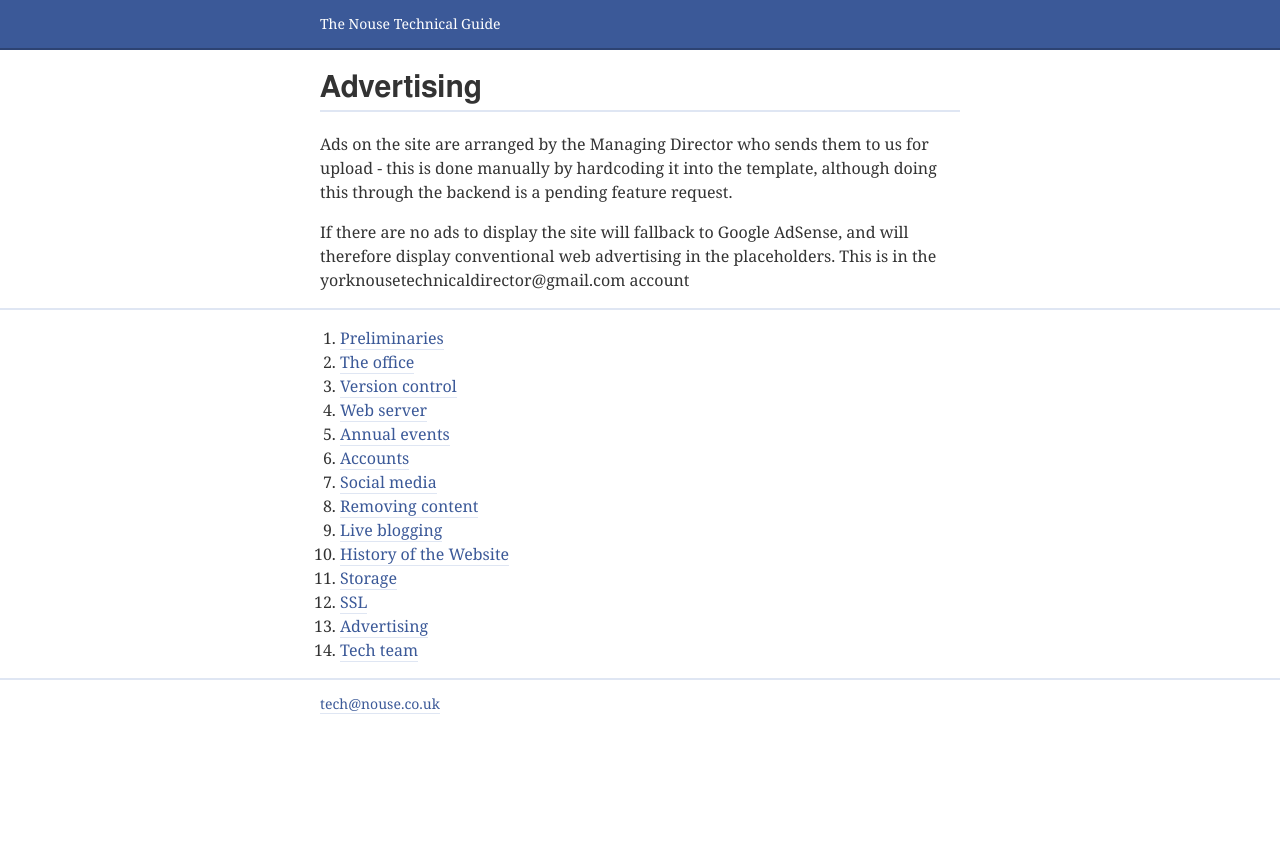
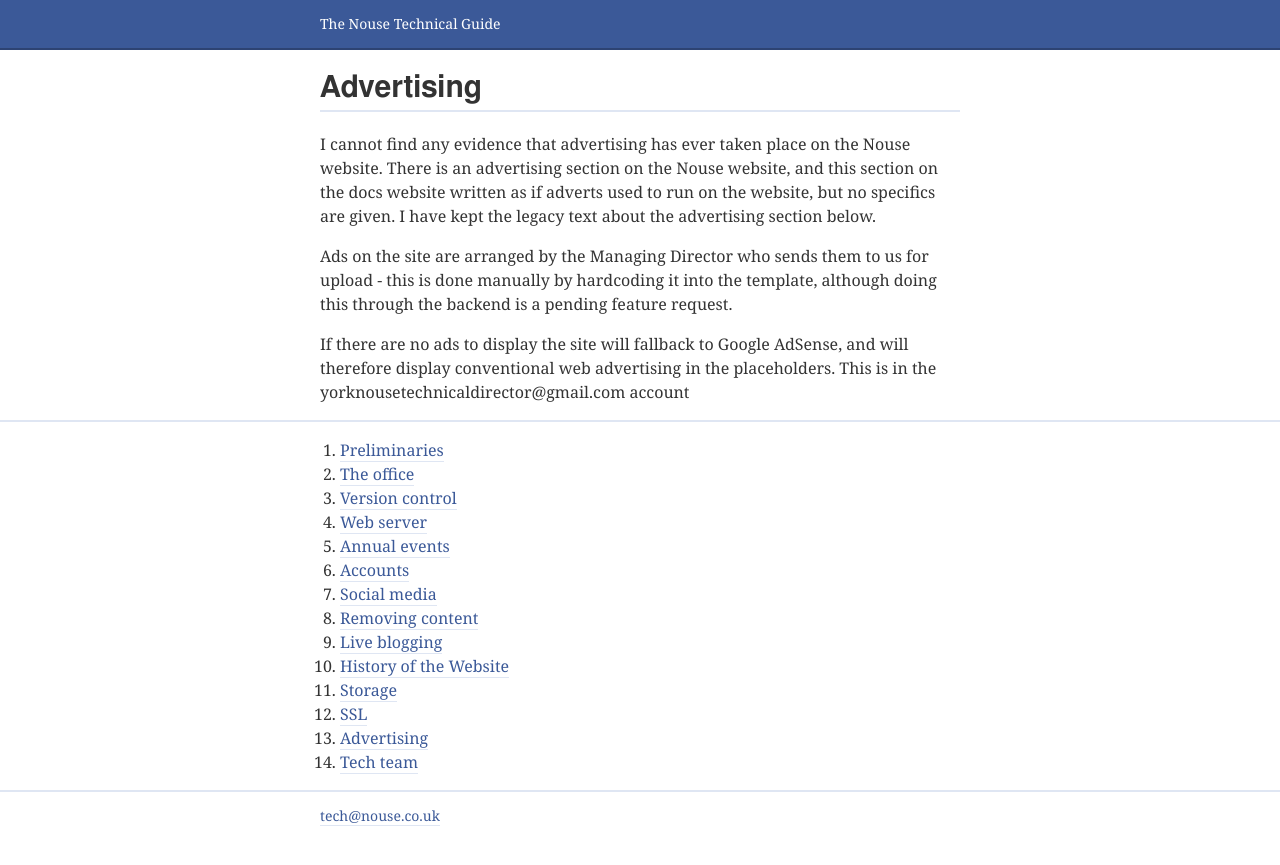
Before and after one commit to yorknouse/docs, a Jekyll site: the page built from pages/14-ads.md, in a window 1280 px wide. Shown: the top 865 px of the page. Built offline with Jekyll 4.4.1, drawn with Linux system fonts in a browser that asks for light colours.

Commit message:
Update 14-ads.md

```diff
--- a/pages/14-ads.md
+++ b/pages/14-ads.md
@@ -3,6 +3,8 @@ title: Advertising
 layout: page
 ---
 
+I cannot find any evidence that advertising has ever taken place on the Nouse website. There is an advertising section on the Nouse website, and this section on the docs website written as if adverts used to run on the website, but no specifics are given. I have kept the legacy text about the advertising section below.
+
 Ads on the site are arranged by the Managing Director who sends them to us for upload - this is done manually by hardcoding it into the template, although doing this through the backend is a pending feature request.
 
 If there are no ads to display the site will fallback to Google AdSense, and will therefore display conventional web advertising in the placeholders. This is in the yorknousetechnicaldirector@gmail.com account
```
